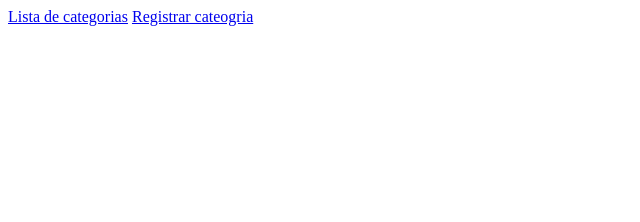
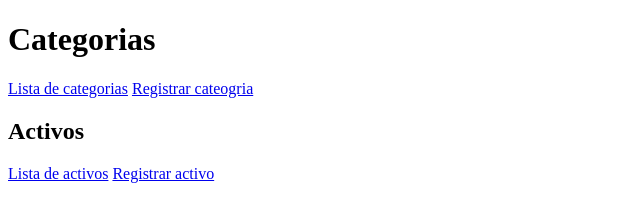
Before and after one commit to mewi08/NodeJS-Express, a website: page public/index.html in a window 1280 px wide. Shown: the whole page, without its empty margins (0-640 px from the left). Drawn offline with Linux system fonts and the light colour scheme.

Commit message:
feat: actualizar index.html para incluir enlaces a activos

```diff
--- a/public/index.html
+++ b/public/index.html
@@ -6,7 +6,12 @@
     <title>Menú</title>
 </head>
 <body>
+    <h1>Categorias</h1>
     <a href="./categorias/listar.html"> Lista de categorias</a>
     <a href="./categorias/registrar.html">Registrar cateogria</a>
+
+    <h2>Activos</h2>
+    <a href="./activos/listar.html">Lista de activos</a>
+    <a href="./activos/registrar.html">Registrar activo</a>
 </body>
 </html>
```
